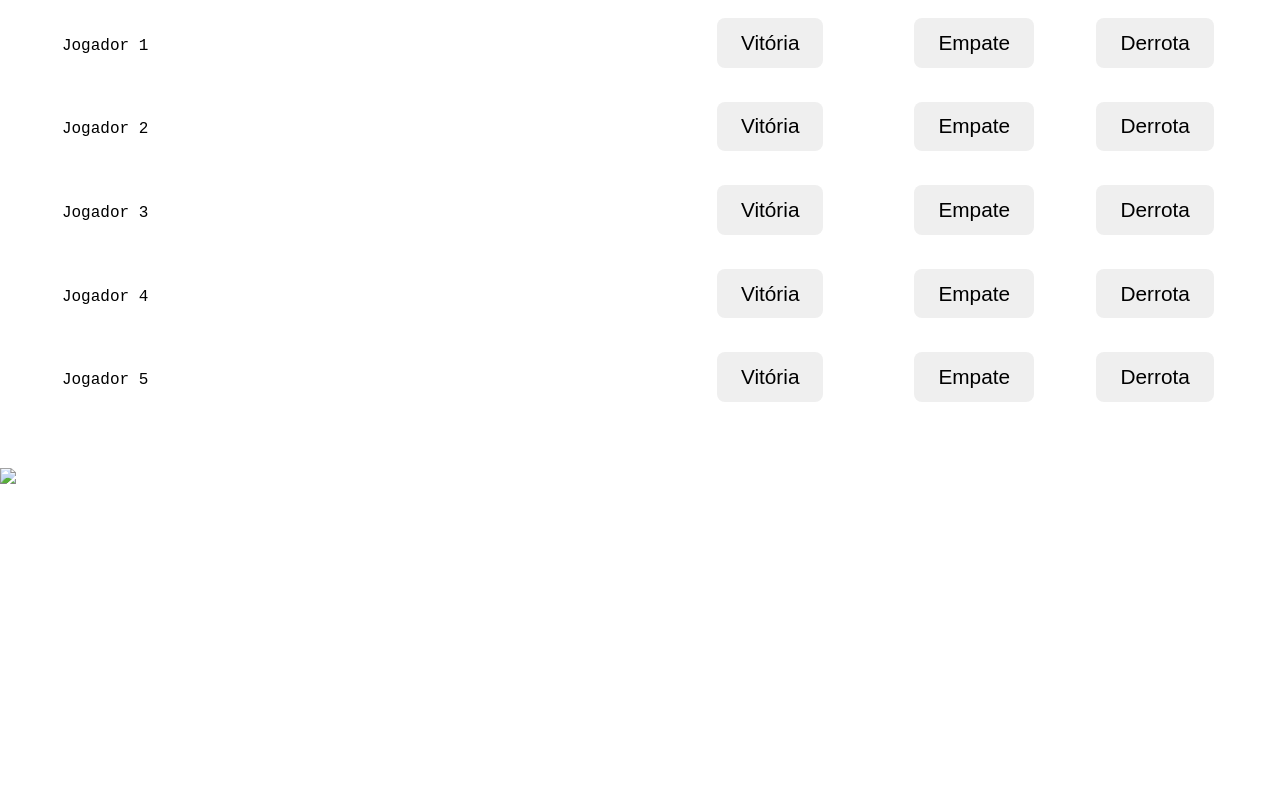
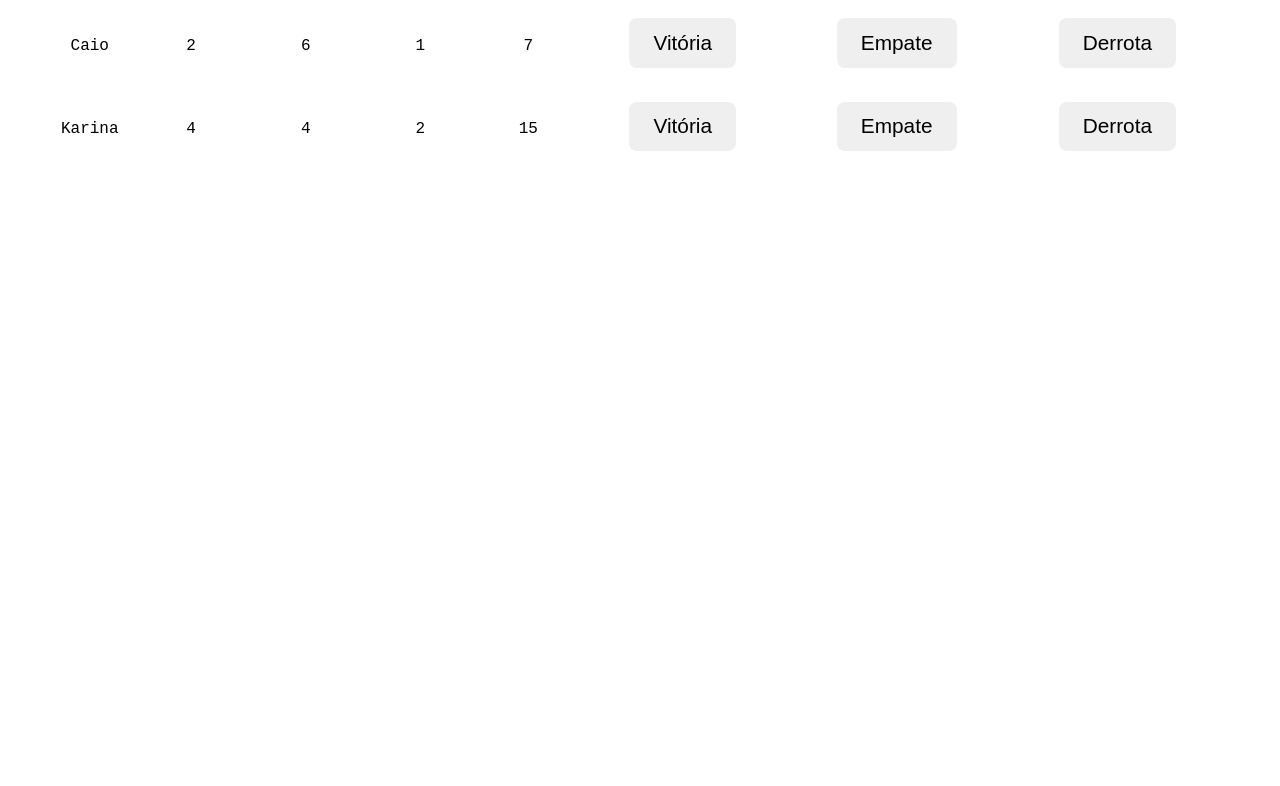
Before and after one commit to Caio-Ruiz-Romanato/Imersao-Dev-Alura-Aula06, a plain HTML site: page index.html in a window 1280 px wide. Shown: the part 105-891 px from the top of the page. Drawn offline with Linux system fonts and the light colour scheme.

Commit message:
Update index.html

```diff
--- a/index.html
+++ b/index.html
@@ -1,20 +1,20 @@
 <!DOCTYPE html>
 <html lang="pt-br">
   <head>
-    <!-- Configuração de caractere e compatibilidade com navegador -->
+    <!-- Configuração de caracteres e navegador -->
     <meta charset="UTF-8" />
     <meta http-equiv="X-UA-Compatible" content="IE=edge" />
     <meta name="viewport" content="width=device-width, initial-scale=1.0" />
-    <!-- Titulo da pagina -->
-    <title>Imersão Dev - Aula 06</title>
+    <!-- Titulo da Pagina -->
+    <title>Tabela classificação</title>
     <!-- Links -->
     <link rel="stylesheet" href="style.css" />
   </head>
+
   <body>
-    <!-- Titulo de nivel 1 -->
-    <h1>Tabela de classificação</h1>
     <div class="container">
-      <!-- Tabela -->
+      <h1>Tabela de Classificação</h1>
+      <!-- Tabela dos jogadores -->
       <table style="width: 100%">
         <thead>
           <tr>
@@ -22,68 +22,37 @@
             <th>Vitórias:</th>
             <th>Empates:</th>
             <th>Derrotas:</th>
-            <th>Validar pontos:</th>
+            <th>Pontos:</th>
+            <th>Validar vitórias</th>
             <th>Validar empates:</th>
             <th>Validar derrotas:</th>
           </tr>
         </thead>
         <tbody id="tabelaJogadores">
           <tr>
-            <td>Jogador 1</td>
-            <td></td>
-            <td></td>
-            <td></td>
-            <td></td>
-            <td><button onclick="adicionarVitoria()">Vitória</button></td>
-            <td><button onclick="adicionarEmpate()">Empate</button></td>
-            <td><button onclick="adicionarDerrota()">Derrota</button></td>
+            <td>Caio</td>
+            <td>2</td>
+            <td>6</td>
+            <td>1</td>
+            <td>7</td>
+            <td><button onClick="adicionarVitoria()">Vitória</button></td>
+            <td><button onClick="adicionarEmpate()">Empate</button></td>
+            <td><button onClick="adicionarDerrota()">Derrota</button></td>
           </tr>
           <tr>
-            <td>Jogador 2</td>
-            <td></td>
-            <td></td>
-            <td></td>
-            <td></td>
-            <td><button onclick="adicionarVitoria()">Vitória</button></td>
-            <td><button onclick="adicionarEmpate()">Empate</button></td>
-            <td><button onclick="adicionarDerrota()">Derrota</button></td>
-          </tr>
-          <tr>
-            <td>Jogador 3</td>
-            <td></td>
-            <td></td>
-            <td></td>
-            <td></td>
-            <td><button onclick="adicionarVitoria()">Vitória</button></td>
-            <td><button onclick="adicionarEmpate()">Empate</button></td>
-            <td><button onclick="adicionarDerrota()">Derrota</button></td>
-          </tr>
-          <tr>
-            <td>Jogador 4</td>
-            <td></td>
-            <td></td>
-            <td></td>
-            <td></td>
-            <td><button onclick="adicionarVitoria()">Vitória</button></td>
-            <td><button onclick="adicionarEmpate()">Empate</button></td>
-            <td><button onclick="adicionarDerrota()">Derrota</button></td>
-          </tr>
-          <tr>
-            <td>Jogador 5</td>
-            <td></td>
-            <td></td>
-            <td></td>
-            <td></td>
-            <td><button onclick="adicionarVitoria()">Vitória</button></td>
-            <td><button onclick="adicionarEmpate()">Empate</button></td>
-            <td><button onclick="adicionarDerrota()">Derrota</button></td>
+            <td>Karina</td>
+            <td>4</td>
+            <td>4</td>
+            <td>2</td>
+            <td>15</td>
+            <td><button onClick="adicionarVitoria()">Vitória</button></td>
+            <td><button onClick="adicionarEmpate()">Empate</button></td>
+            <td><button onClick="adicionarDerrota()">Derrota</button></td>
           </tr>
         </tbody>
       </table>
     </div>
-    <div class="img">
-      <img src="./img/controle-de-jogo-play-station.png" />
-    </div>
-    <script src="mod.js"></script>
+    <!-- Script JS -->
+    <script src="apps.js"></script>
   </body>
 </html>
```
